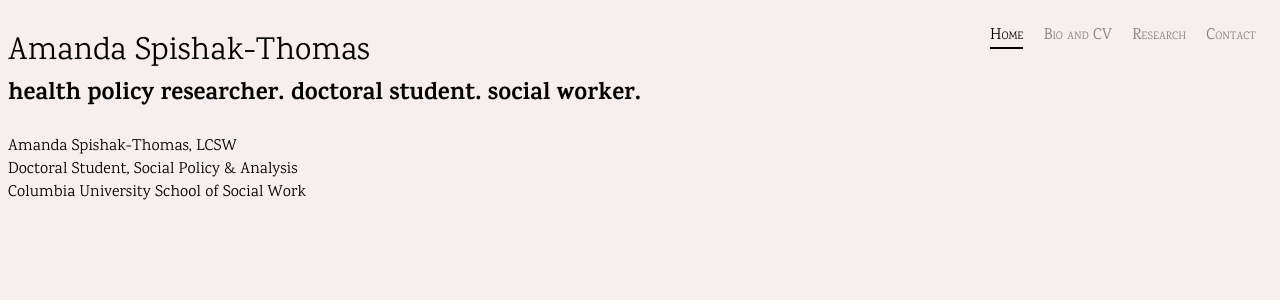
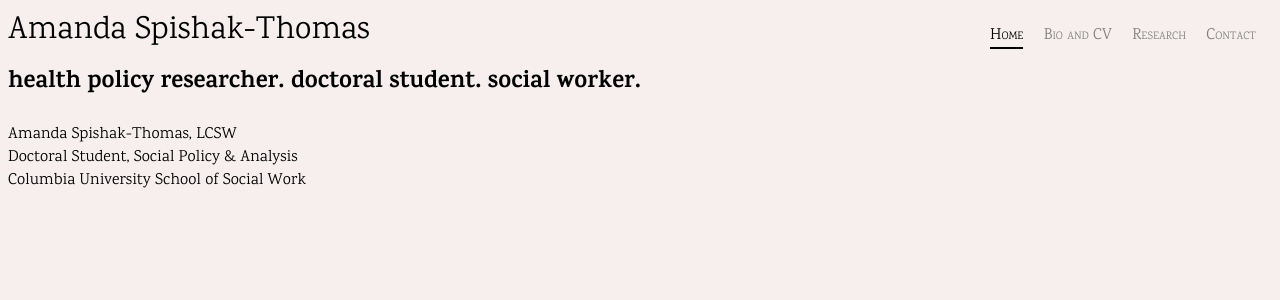
Before and after one commit to emspishak/ericspishak.com, a PHP site: page /index.php in a window 1280 px wide. Shown: the top 300 px of the page. Run offline with PHP 8.4, Linux system fonts and the light colour scheme.

Commit message:
Improve margin above name/header.

```diff
--- a/root/var/www/aspishakthomas.com/style.css
+++ b/root/var/www/aspishakthomas.com/style.css
@@ -6,7 +6,7 @@ body {
 h1 {
     float: left;
     font-weight: normal;
-    margin-bottom: 0;
+    margin: 0;
 }
 
 h2 {
```
